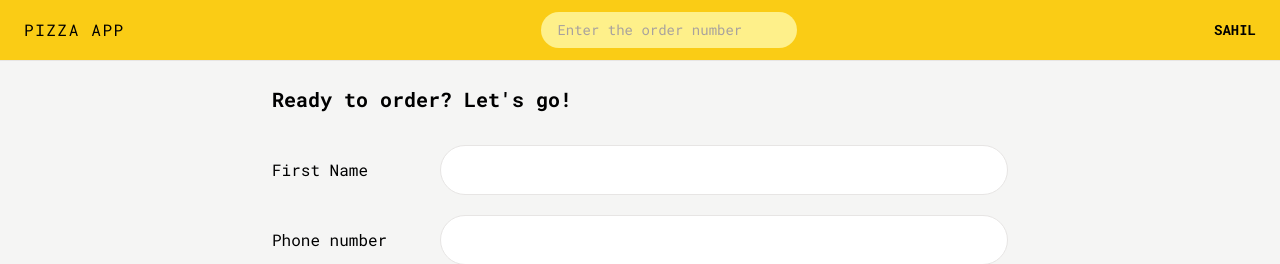
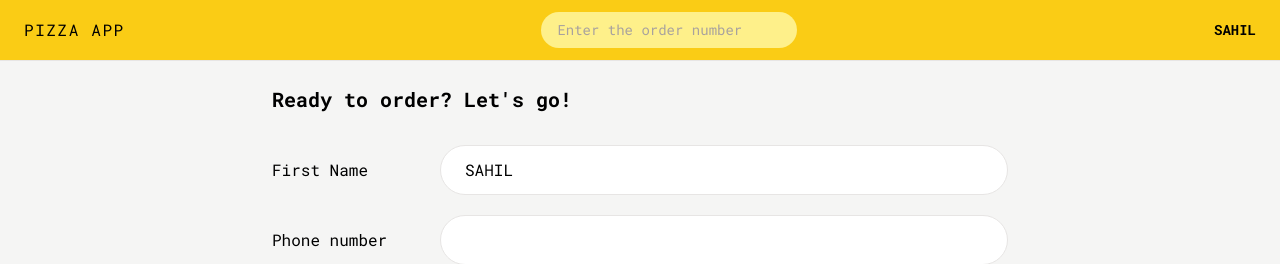
Before and after one commit to sahil-sth/pizza-order, a React (Vite) app: page /order/new in a window 1280 px wide. Shown: the top 264 px of the page. Built offline with nearby package versions, Linux system fonts and the light colour scheme.

Commit message:
CreateOrder element uses username from redux toolkit

```diff
--- a/src/features/cart/Cart.jsx
+++ b/src/features/cart/Cart.jsx
@@ -2,6 +2,7 @@
 import LinkButton from "../../ui/LinkButton";
 import Button from "../../ui/Button";
 import CartItem from "./CartItem";
+import { useSelector } from "react-redux";
 
 const fakeCart = [
   {
@@ -29,12 +30,12 @@
 
 function Cart() {
   const cart = fakeCart;
-
+  const username = useSelector((state) => state.user.username);
   return (
     <div className="px-4 py-3">
       <LinkButton to="/menu">&larr; Back to menu</LinkButton>
 
-      <h2 className="mt-7 text-xl font-semibold">Your cart, %NAME%</h2>
+      <h2 className="mt-7 text-xl font-semibold">Your cart, {username}</h2>
       <ul className="mt-3 divide-y divide-stone-200 border-b">
         {cart.map((item) => (
           <CartItem item={item} key={item.key} />
--- a/src/features/order/CreateOrder.jsx
+++ b/src/features/order/CreateOrder.jsx
@@ -8,6 +8,7 @@
 } from "react-router-dom";
 import { createOrder } from "../../services/apiRestaurant";
 import Button from "../../ui/Button";
+import { useSelector } from "react-redux";
 // https://uibakery.io/regex-library/phone-number
 const isValidPhone = (str) =>
   /^\+?\d{1,4}?[-.\s]?\(?\d{1,3}?\)?[-.\s]?\d{1,4}[-.\s]?\d{1,4}[-.\s]?\d{1,9}$/.test(
@@ -44,6 +45,7 @@
   const isSubmitting = navigation.state === "submitting";
   const cart = fakeCart;
   const formErrors = useActionData();
+  const username = useSelector((state) => state.user.username);
   return (
     <div className="px-4 py-6">
       <h2 className="mb-8 text-xl font-semibold">Ready to order? Let's go!</h2>
@@ -51,7 +53,13 @@
       <Form method="POST" action="">
         <div className="mb-5 flex flex-col gap-2 sm:flex-row sm:items-center">
           <label className="sm:basis-40">First Name</label>
-          <input type="text" name="customer" className="input grow" required />
+          <input
+            type="text"
+            name="customer"
+            className="input grow"
+            defaultValue={username}
+            required
+          />
         </div>
 
         <div className="mb-5 flex flex-col gap-2 sm:flex-row sm:items-center">
```
